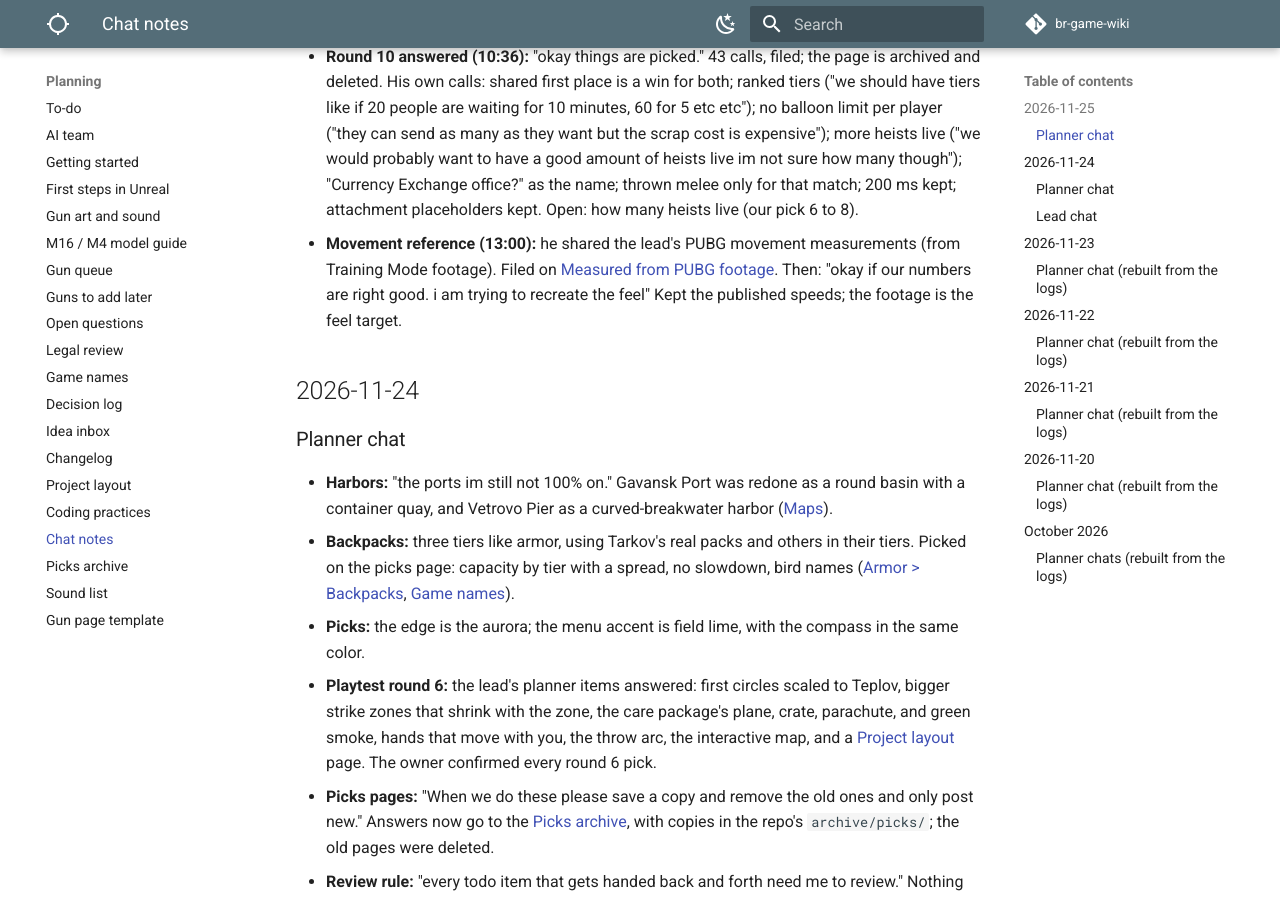
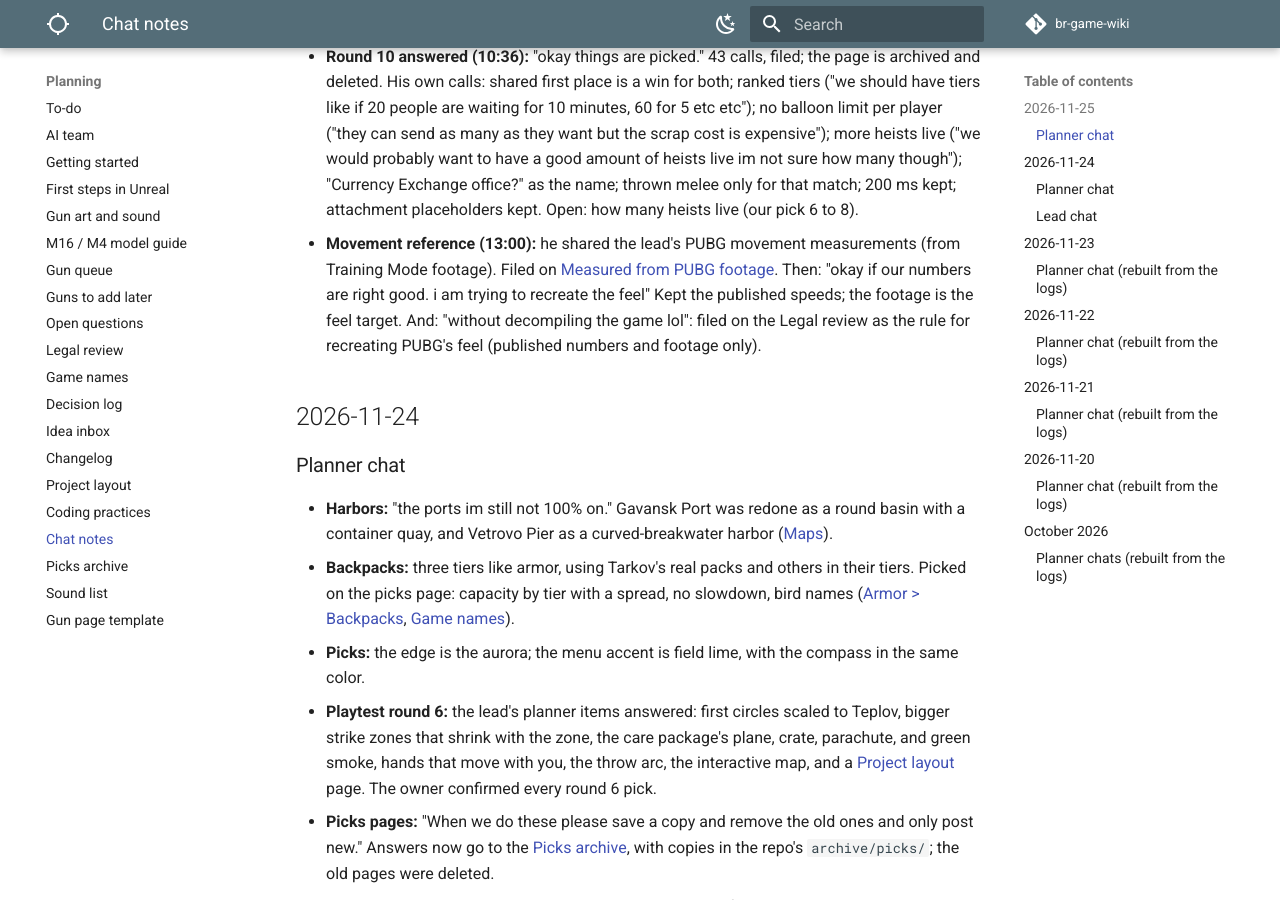
Before and after one commit to DerrickSpartan1/br-game-wiki, an MkDocs documentation site: the page built from docs/planning/chat-notes.md, in a window 1280 px wide and 900 px high, scrolled down 2282 px. Built offline with MkDocs 1.6.1 and Material for MkDocs 9.7.7, drawn with Linux system fonts in a browser that asks for light colours; comment, search, counter and statistics services are not loaded.

Commit message:
Legal review: PUBG's feel is recreated from outside only, never by decompiling (owner)
Co-Authored-By: Claude Opus 5.5 <noreply@anthropic.com>
Claude-Session: https://claude.ai/code/session_01LAp2s4euUjj6HZthupXLj4

```diff
--- a/docs/planning/chat-notes.md
+++ b/docs/planning/chat-notes.md
@@ -25,7 +25,7 @@ Short dated notes from each chat with the owner, so the planner, the lead, and e
 - **Bot fill (01:30):** "bots back fill on normal just to fill, but on ranked there is no fill but potentially longer search times, tho we may make a cutoff for filling games so that it can start and play". Normal backfills with bots; ranked never does. The cutoff is open; our pick is 3 minutes and at least 64 players.
 - **Still open:** the Exchange office's name, tip-offs, the ferry, the balloon's numbers, the heist details, and the aircraft looks, all for the next picks page.
 - **Round 10 answered (10:36):** "okay things are picked." 43 calls, filed; the page is archived and deleted. His own calls: shared first place is a win for both; ranked tiers ("we should have tiers like if 20 people are waiting for 10 minutes, 60 for 5 etc etc"); no balloon limit per player ("they can send as many as they want but the scrap cost is expensive"); more heists live ("we would probably want to have a good amount of heists live im not sure how many though"); "Currency Exchange office?" as the name; thrown melee only for that match; 200 ms kept; attachment placeholders kept. Open: how many heists live (our pick 6 to 8).
-- **Movement reference (13:00):** he shared the lead's PUBG movement measurements (from Training Mode footage). Filed on [Measured from PUBG footage](../systems/handling.md#measured-from-pubg-footage). Then: "okay if our numbers are right good. i am trying to recreate the feel" Kept the published speeds; the footage is the feel target.
+- **Movement reference (13:00):** he shared the lead's PUBG movement measurements (from Training Mode footage). Filed on [Measured from PUBG footage](../systems/handling.md#measured-from-pubg-footage). Then: "okay if our numbers are right good. i am trying to recreate the feel" Kept the published speeds; the footage is the feel target. And: "without decompiling the game lol": filed on the Legal review as the rule for recreating PUBG's feel (published numbers and footage only).
 
 ## 2026-11-24
 
```
Also changed, not shown: docs/planning/decisions.md (+1 -0 lines), docs/planning/legal-review.md (+1 -0 lines), docs/systems/handling.md (+1 -1 lines).
